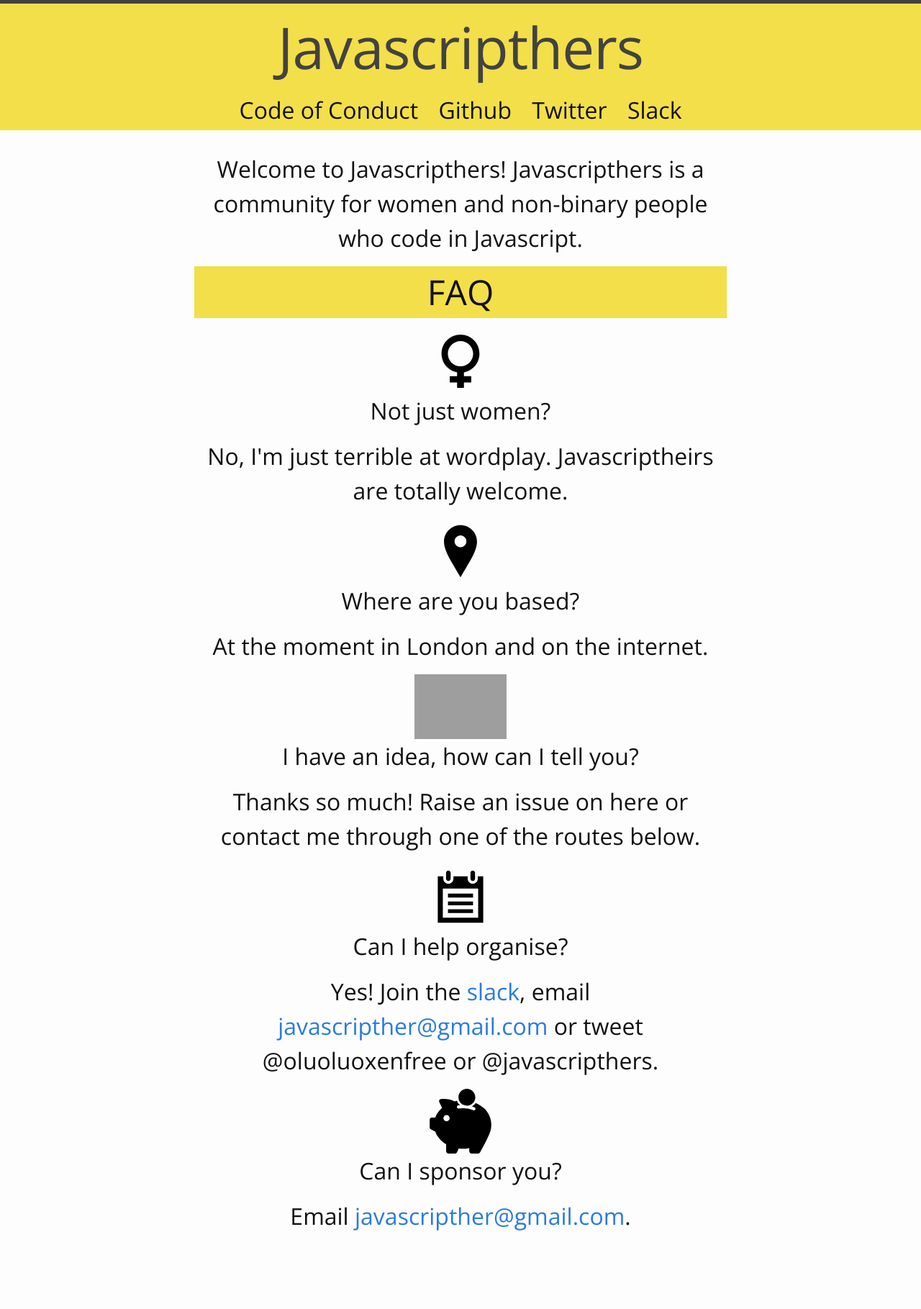
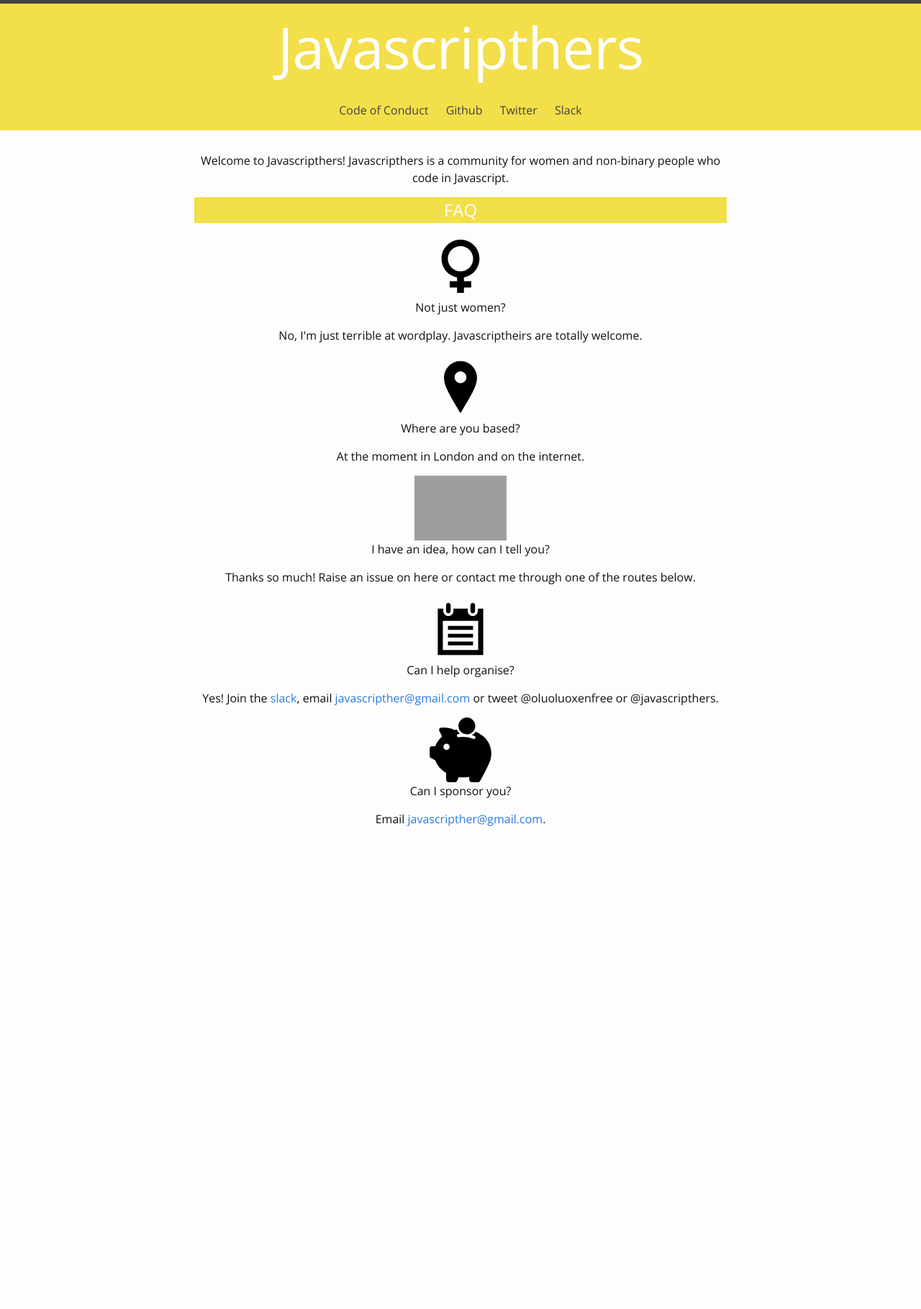
Before and after one commit to javascripthers/javascripthers.github.io, a Jekyll site: the page built from index.html, in a window 1280 px wide. Shown: the whole page at 72% size. Built offline with Jekyll 4.4.1, drawn with Linux system fonts in a browser that asks for light colours; after the commit the page ends 1255 px from its top, so only the background shows below that; grey boxes are pictures that could not be loaded.

Commit message:
changes from gordon

```diff
--- a/_sass/_layout.scss
+++ b/_sass/_layout.scss
@@ -6,6 +6,7 @@
     min-height: 56px;
     text-align: center;
     background-color: #f3df49;
+    color: #fff;
 
     // Positioning context for the mobile navigation icon
     position: relative;
@@ -15,23 +16,24 @@
     font-size: 5rem;
     letter-spacing: -1px;
     margin-bottom: 0;
+    color: #fff;
 
     &,
     &:visited {
-        color: $grey-color-dark;
+        color: #fff;
     }
 }
 
 .site-nav {
     line-height: 56px;
-    font-size: 2rem;
+    font-size: 1rem;
 
     .menu-icon {
         display: none;
     }
 
     .page-link {
-        color: $text-color;
+        color: $grey-color-dark;
         line-height: $base-line-height;
 
         // Gaps between nav items, but not on the first one
@@ -162,10 +164,11 @@
 .page-content {
     padding: $spacing-unit 0;
     text-align: center;
-    font-size: 2rem;
+    font-size: 1rem;
 
     h2 {
         background-color: #f3df49;
+        color: #fff;
     }
 }
 
```
